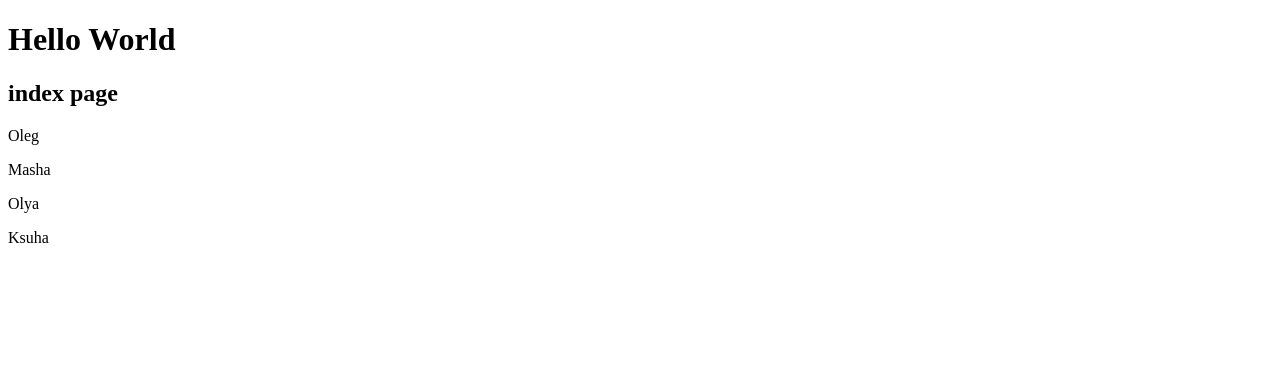
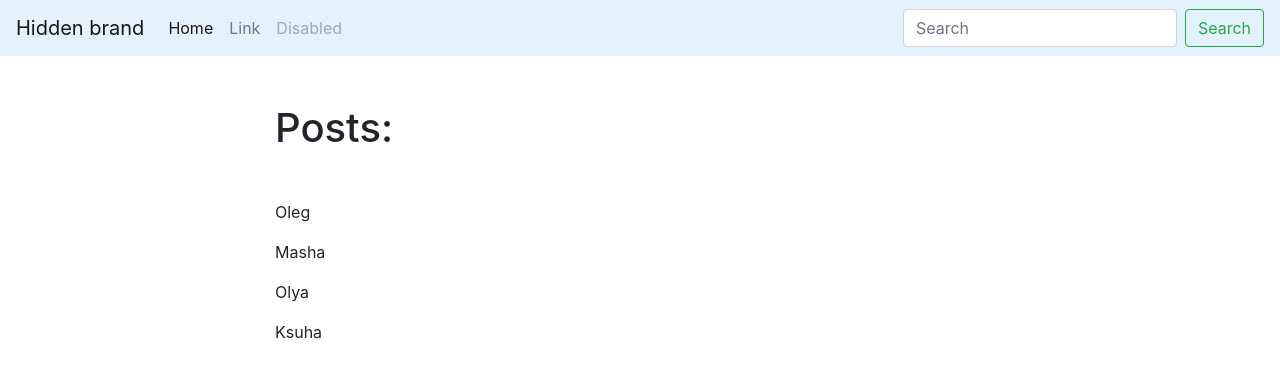
Before and after one commit to discipleartem/blog-django, a Django app: page /blog/ in a window 1280 px wide. Shown: the top 378 px of the page. Run offline with Django 3.2, Linux system fonts and the light colour scheme; some libraries are stand-ins or nearby versions.

Commit message:
complate lesson 3 templates

```diff
--- /dev/null
+++ b/app/blogengine/blog/templates/blog/base_blog.html
@@ -0,0 +1 @@
+{% extends 'base.html' %}
--- a/app/blogengine/blog/templates/blog/index.html
+++ b/app/blogengine/blog/templates/blog/index.html
@@ -1,17 +1,15 @@
-<!DOCTYPE html>
-<html lang="en">
-<head>
-    <meta charset="UTF-8">
-    <title>Index page</title>
-</head>
-<body>
-    <h1>Hello World</h1>
-    <h2>index page</h2>
+{% extends 'blog/base_blog.html' %}
+
+{% block title %}
+    Posts list
+{% endblock %}
+
+{% block content %}
     <!-- ['Oleg', 'Masha', 'Olya', 'Ksuha'] -->
+    <h1 class="mb-5">Posts:</h1>
     {% for name in names %}
         <p>
             {{ name }}
         </p>
     {%  endfor %}
-</body>
-</html>
+{% endblock %}
--- a/app/blogengine/blogengine/settings.py
+++ b/app/blogengine/blogengine/settings.py
@@ -57,7 +57,10 @@ ROOT_URLCONF = 'blogengine.urls'
 TEMPLATES = [
     {
         'BACKEND': 'django.template.backends.django.DjangoTemplates',
-        'DIRS': [],
+        'DIRS': [
+            #подключение шаблонов из папкм blogengine --> templates --> все файлы
+            os.path.join(BASE_DIR, 'templates')
+        ],
         'APP_DIRS': True,
         'OPTIONS': {
             'context_processors': [
--- /dev/null
+++ b/app/blogengine/templates/base.html
@@ -0,0 +1,49 @@
+<!DOCTYPE html>
+<html lang="en">
+<head>
+    <meta charset="UTF-8">
+    <link rel="stylesheet" href="https://stackpath.bootstrapcdn.com/bootstrap/4.4.1/css/bootstrap.min.css" integrity="sha384-Vkoo8x4CGsO3+Hhxv8T/Q5PaXtkKtu6ug5TOeNV6gBiFeWPGFN9MuhOf23Q9Ifjh" crossorigin="anonymous">
+    <title>
+        {% block title %}
+            Blog Engine
+        {% endblock %}
+    </title>
+</head>
+<body>
+    <nav class="navbar navbar-expand-lg navbar-light" style="background-color: #e3f2fd;">
+        <button class="navbar-toggler" type="button" data-toggle="collapse" data-target="#navbarTogglerDemo01" aria-controls="navbarTogglerDemo01" aria-expanded="false" aria-label="Toggle navigation">
+            <span class="navbar-toggler-icon"></span>
+        </button>
+        <div class="collapse navbar-collapse" id="navbarTogglerDemo01">
+            <a class="navbar-brand" href="#">Hidden brand</a>
+            <ul class="navbar-nav mr-auto mt-2 mt-lg-0">
+                <li class="nav-item active">
+                    <a class="nav-link" href="#">Home <span class="sr-only">(current)</span></a>
+                </li>
+                <li class="nav-item">
+                    <a class="nav-link" href="#">Link</a>
+                </li>
+                <li class="nav-item">
+                    <a class="nav-link disabled" href="#" tabindex="-1" aria-disabled="true">Disabled</a>
+                </li>
+            </ul>
+            <form class="form-inline my-2 my-lg-0">
+                <input class="form-control mr-sm-2" type="search" placeholder="Search" aria-label="Search">
+                <button class="btn btn-outline-success my-2 my-sm-0" type="submit">Search</button>
+            </form>
+        </div>
+    </nav>
+
+    <div class="container mt-5">
+        <div class="row">
+            <div class="col-6 offset-md-2">
+                {% block content %}
+                    There is no content for you now
+                {% endblock %}
+            </div>
+        </div>
+    </div>
+
+
+</body>
+</html>
```
Also changed, not shown: README.md.
